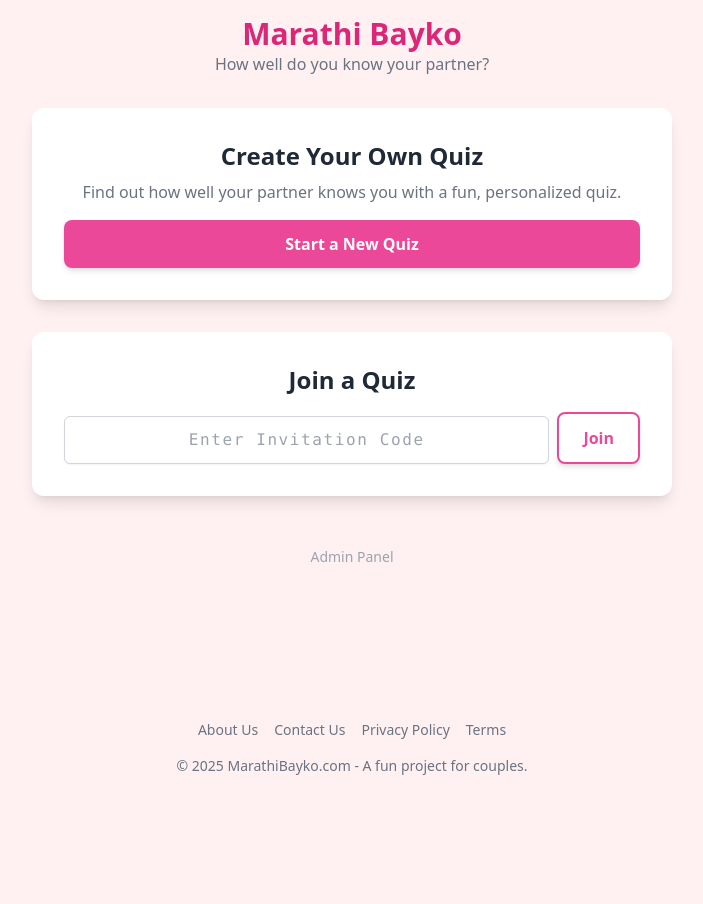
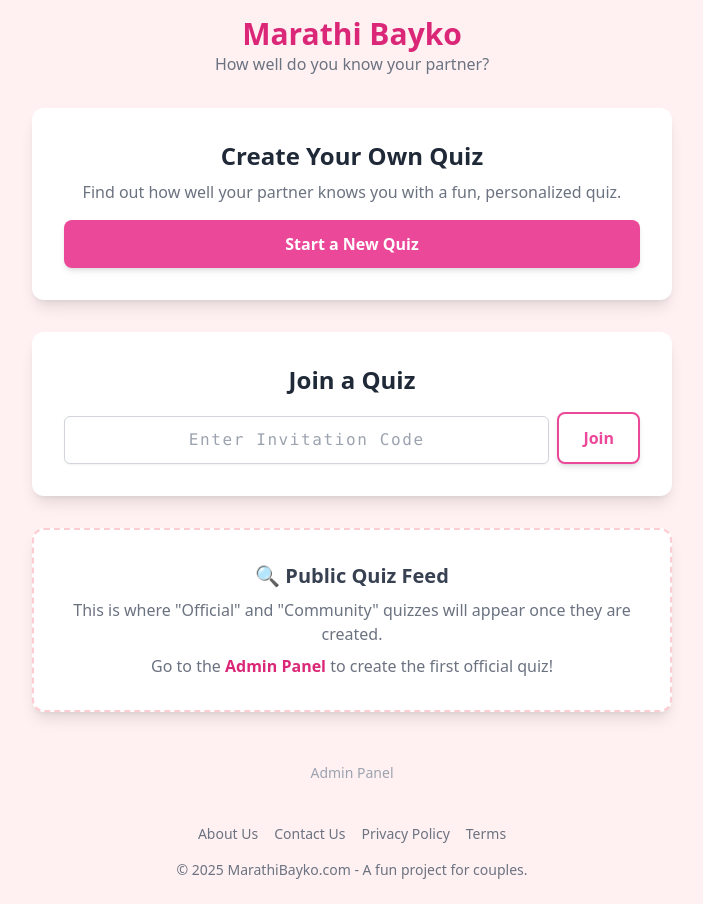
Before and after one commit to timepasskatta/MarathiBayko01, a React (Vite) app: page / in a window 1280 px wide. Shown: the whole page, without its empty margins (288-991 px from the left). Before the commit the page ends 800 px from the top, so only its background shows below. Built offline with nearby package versions, Linux system fonts and the light colour scheme.

Commit message:
feat: Conditionally render public quiz sections
Only display the "Official Quizzes" and "Community Quizzes" sections if there are any public quiz templates available. This prevents empty sections from appearing on the homepage when no public quizzes exist.

```diff
--- a/views/HomeView.tsx
+++ b/views/HomeView.tsx
@@ -38,6 +38,7 @@ const HomeView: React.FC<HomeViewProps> = ({ quizTemplates, onStartCreator, onSt
 
   const officialTemplates = quizTemplates.filter(t => t.isPublic && t.isOfficial);
   const communityTemplates = quizTemplates.filter(t => t.isPublic && !t.isOfficial);
+  const hasPublicQuizzes = officialTemplates.length > 0 || communityTemplates.length > 0;
 
   return (
     <div className="space-y-8">
@@ -67,6 +68,8 @@ const HomeView: React.FC<HomeViewProps> = ({ quizTemplates, onStartCreator, onSt
 
       {adsEnabled && <AdBanner />}
 
+      {hasPublicQuizzes ? (
+        <>
           {officialTemplates.length > 0 && (
               <div className="space-y-4">
                   <h2 className="text-xl font-bold text-center text-gray-700">🏆 Official Quizzes 🏆</h2>
@@ -86,7 +89,6 @@ const HomeView: React.FC<HomeViewProps> = ({ quizTemplates, onStartCreator, onSt
                   ))}
               </div>
           )}
-
           {communityTemplates.length > 0 && (
               <div className="space-y-4">
                   <h2 className="text-xl font-bold text-center text-gray-700">Community Quizzes</h2>
@@ -106,6 +108,18 @@ const HomeView: React.FC<HomeViewProps> = ({ quizTemplates, onStartCreator, onSt
                   ))}
               </div>
           )}
+        </>
+      ) : (
+        <Card className="text-center border-2 border-dashed border-rose-200 bg-rose-50">
+            <h2 className="text-xl font-bold text-gray-700 mb-2">🔍 Public Quiz Feed</h2>
+            <p className="text-gray-500">
+                This is where "Official" and "Community" quizzes will appear once they are created.
+            </p>
+            <p className="text-gray-500 mt-2">
+                Go to the <strong className="text-pink-600">Admin Panel</strong> to create the first official quiz!
+            </p>
+        </Card>
+      )}
 
       <div className="text-center pt-4">
           <button onClick={onAdminLogin} className="text-sm text-gray-400 hover:text-pink-600 hover:underline">Admin Panel</button>
```
Lines whose indentation alone changed are shown as unchanged.
